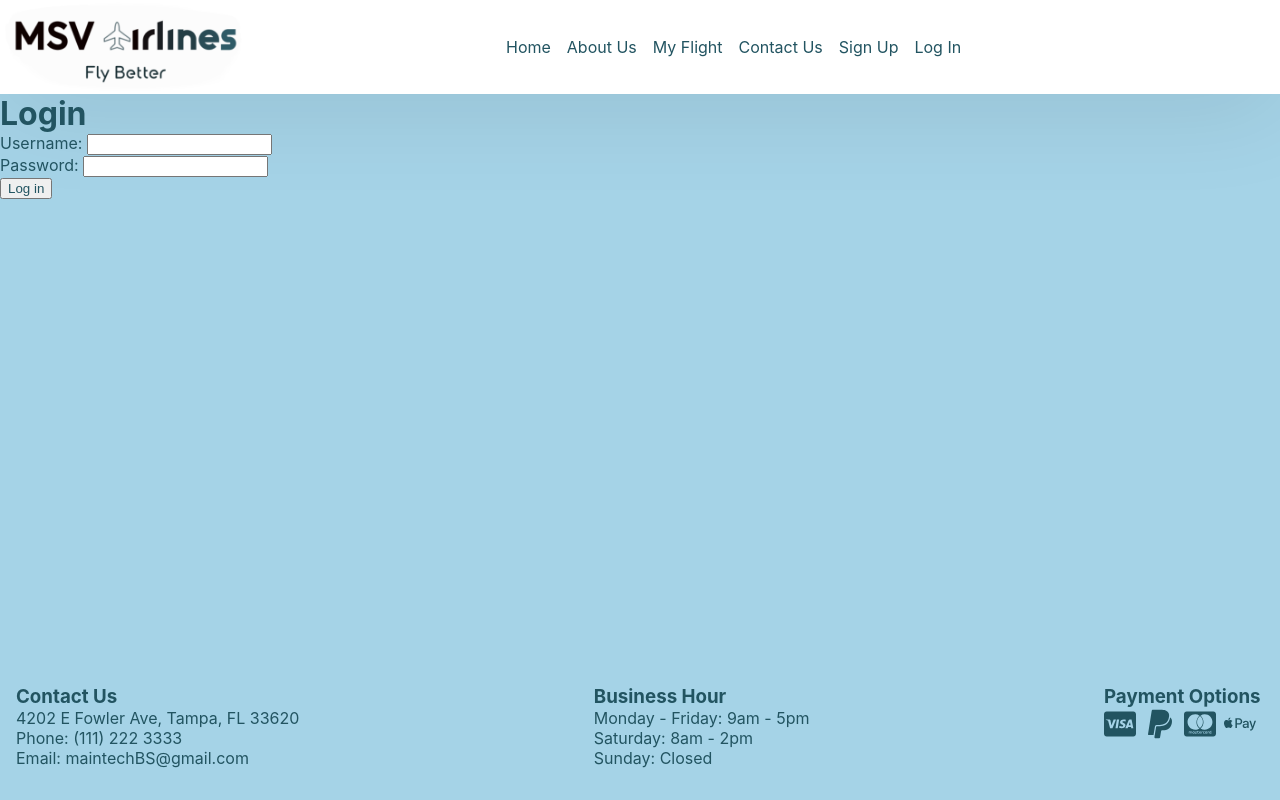
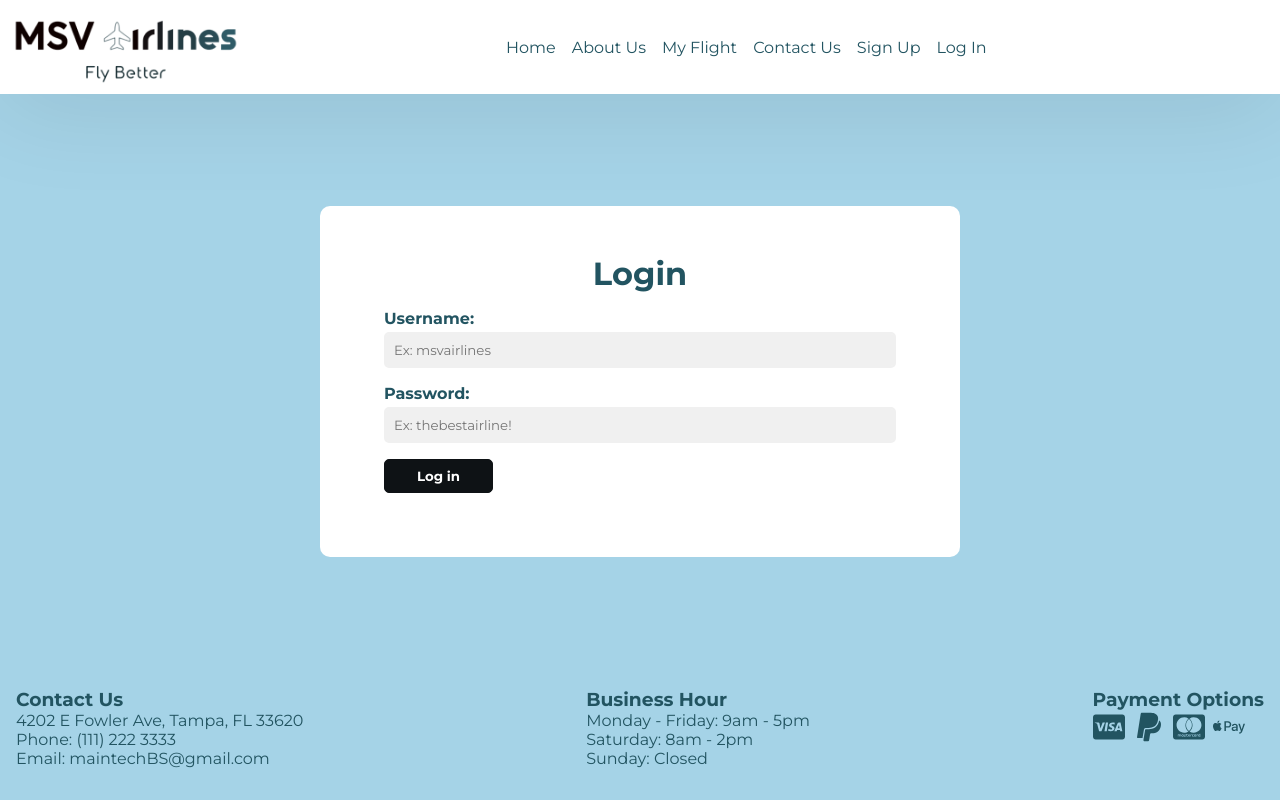
Before and after one commit to mishanguyen/MSV-Airlines, a React (Create React App) app in the folder client/: page /login in a window 1280 px wide. Built offline with nearby package versions, Linux system fonts and the light colour scheme; no server answers.

Commit message:
added login style

```diff
--- a/client/src/component/header/header.css
+++ b/client/src/component/header/header.css
@@ -6,6 +6,7 @@
 
 .nav {
     background-color: white;
+    /* background-color: #A5D3E7; */
     display: flex;
     align-items: center;
     gap: 15rem;
--- a/client/src/component/logIn/LogIn.css
+++ b/client/src/component/logIn/LogIn.css
@@ -0,0 +1,67 @@
+.LoginPage {
+    width: 50%;
+    background-color: white;
+    margin: 7rem auto 0;
+    border-radius: 10px;
+    padding: 3rem;
+    text-align: center;
+}
+
+.LoginContainer {
+    width: 100%;
+    margin: 0 auto;
+}
+
+.LogIn {
+    text-align: left;
+}
+
+.DataInput {
+    margin: 1rem;
+
+}
+
+.DataInput input {
+    background-color: #f0f0f0;
+    padding: 0.5rem;
+    width: 100%;
+    border: 2px #f0f0f0 solid;
+    border-radius: 5px;
+    font-family: 'Montserrat', sans-serif;
+}
+
+.DataInput input:focus {
+    outline: none;
+}
+
+.DataInput label {
+    display: block;
+    font-weight: 700;
+    margin-bottom: 0.25rem;
+}
+
+.LoginButton {
+    margin: 1rem;
+}
+
+.LoginButton input {
+    padding: 0.5rem 2rem;
+    background-color: #0E1215;
+    border: 1px #0E1215 solid;
+    border-radius: 5px;
+    color: white;
+    font-weight: 700;
+    font-family: 'Montserrat', sans-serif;
+}
+
+.LoginButton input:hover {
+    opacity: 0.7;
+}
+
+.LoginButton input:active {
+    opacity: 0.9;
+}
+
+.errorLogin {
+    margin: 1rem;
+}
--- a/client/src/component/logIn/LogIn.js
+++ b/client/src/component/logIn/LogIn.js
@@ -42,6 +42,7 @@ function LogIn() {
               <input
                 type="text"
                 id="username"
+                placeholder="Ex: msvairlines"
                 name="username"
                 value={username}
                 onChange={handleUsernameChange}
@@ -54,6 +55,7 @@ function LogIn() {
                 type="password"
                 id="password"
                 name="password"
+                placeholder="Ex: thebestairline!"
                 value={password}
                 onChange={handlePasswordChange}
                 required
--- a/client/src/index.css
+++ b/client/src/index.css
@@ -1,14 +1,12 @@
+@import url('https://fonts.googleapis.com/css2?family=Montserrat:wght@400;500;700&display=swap');
 body {
   background-color: #A5D3E7;
   margin: 0;
-  font-family: -apple-system, BlinkMacSystemFont, 'Segoe UI', 'Roboto', 'Oxygen',
-    'Ubuntu', 'Cantarell', 'Fira Sans', 'Droid Sans', 'Helvetica Neue',
-    sans-serif;
+  font-family: 'Montserrat', sans-serif;
   -webkit-font-smoothing: antialiased;
   -moz-osx-font-smoothing: grayscale;
 }
 
 code {
-  font-family: source-code-pro, Menlo, Monaco, Consolas, 'Courier New',
-    monospace;
+  font-family: 'Montserrat', sans-serif;
 }
```
Also changed, not shown: client/src/component/header/logo.png.
